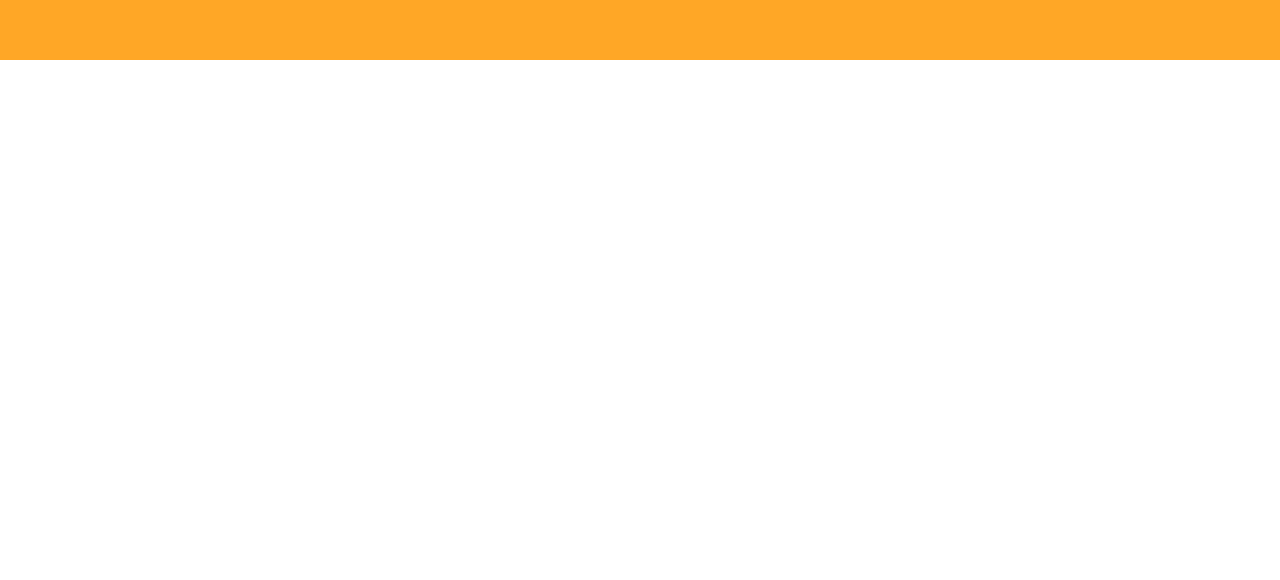
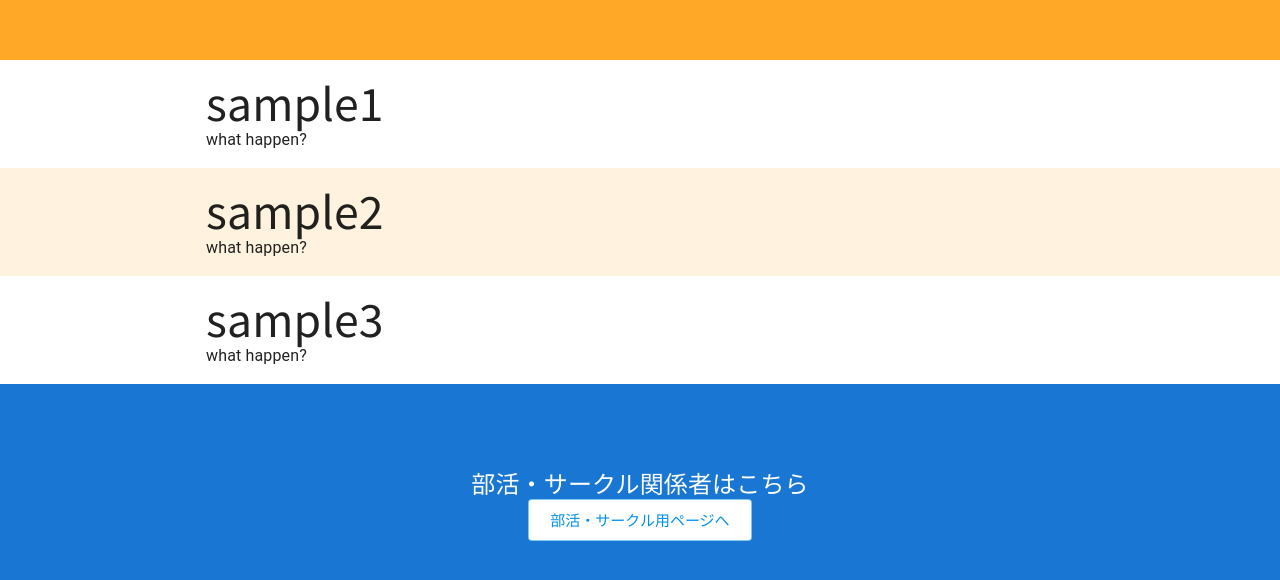
Before and after one commit to hotter6163/welcul, a Next.js app: page / in a window 1280 px wide. Shown: the part 740-1320 px from the top of the page. Before the commit the page ends 800 px from the top, so only its background shows below. Built offline with nearby package versions, Linux system fonts and the light colour scheme; no server answers.

Commit message:
topぺージから部活用ページへのリンクを作成

```diff
--- /dev/null
+++ b/src/pages/clubs/index.tsx
@@ -0,0 +1,9 @@
+import type { NextPage } from 'next'
+
+const Page: NextPage = () => {
+  return (
+    <h1>部活用ページ</h1>
+  )
+}
+
+export default Page
--- a/src/pages/index.tsx
+++ b/src/pages/index.tsx
@@ -7,8 +7,10 @@ import {
   Button,
   Container,
   Grid,
+  Stack,
   Typography,
 } from '@mui/material'
+import { blue } from '@mui/material/colors'
 import ArrowDownwardIcon from '@mui/icons-material/ArrowDownward'
 
 import { wrapInLayout } from 'components/layouts/wrapInLayout'
@@ -26,7 +28,20 @@ type PageProps = {
   displayItems: DisplayItem[]
 }
 
-const Page: NextPage<PageProps> = () => {
+const Page: NextPage<PageProps> = ({ displayItems }) => {
+  const renderedDisplayItems = displayItems.map((item, index) => (
+    <Box
+      key={item.id}
+      component="section"
+      sx={{ bgcolor: index % 2 === 1 ? "background.base" : "#fff" }}
+    >
+      <Container className="py-4" sx={{ maxWidth: 900 }}>
+        <Typography variant="h3">{item.title}</Typography>
+        <Typography variant="text">{item.text}</Typography>
+      </Container>
+    </Box>
+  ))
+
   return wrapInLayout('top',
     <Box component="main">
       <Box
@@ -68,7 +83,7 @@ const Page: NextPage<PageProps> = () => {
               }
             }}>
               <div className="self-center w-full">
-                <Grid container className="justify-center ">
+                <Grid container className="justify-center">
                   <Grid item xs={1}>
                     <ArrowDownwardIcon
                       sx={{
@@ -142,6 +157,45 @@ const Page: NextPage<PageProps> = () => {
           </Grid>
         </Container>
       </Box>
+      {renderedDisplayItems}
+      <Stack
+        component="section"
+        className="justify-center"
+        sx={{
+          Width: "100%",
+          height: "30vh",
+          bgcolor: blue[700]
+        }}
+      >
+        <div className="text-center x-8">
+          <Typography
+            variant="h5"
+            component="p"
+            className="text-white mb-4"
+          >
+            部活・サークル関係者はこちら
+          </Typography>
+        </div>
+        <Box
+          className="text-center self-center flex"
+        >
+          <Link href="/clubs">
+            <Button
+              variant="outlined"
+              color="accent"
+              size="large"
+              sx={{
+                bgcolor: "#fff",
+                ":hover": {
+                  bgcolor: "#fff",
+                }
+              }}
+            >
+              部活・サークル用ページへ
+            </Button>
+          </Link>
+        </Box>
+      </Stack>
     </Box>
   )
 }
```
